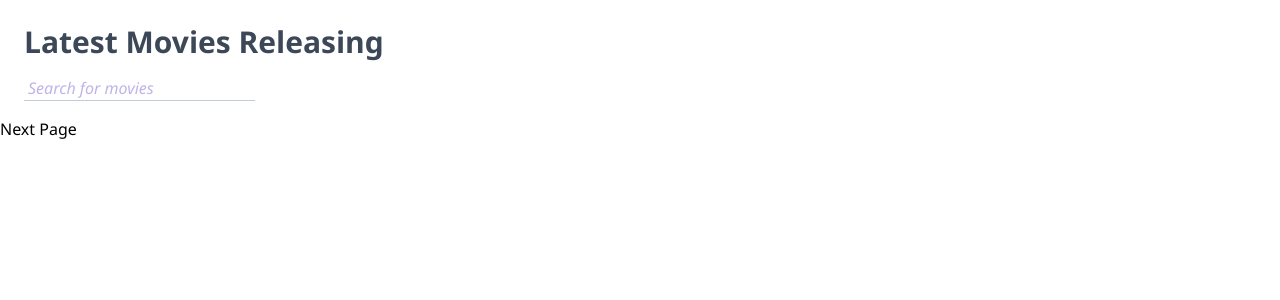
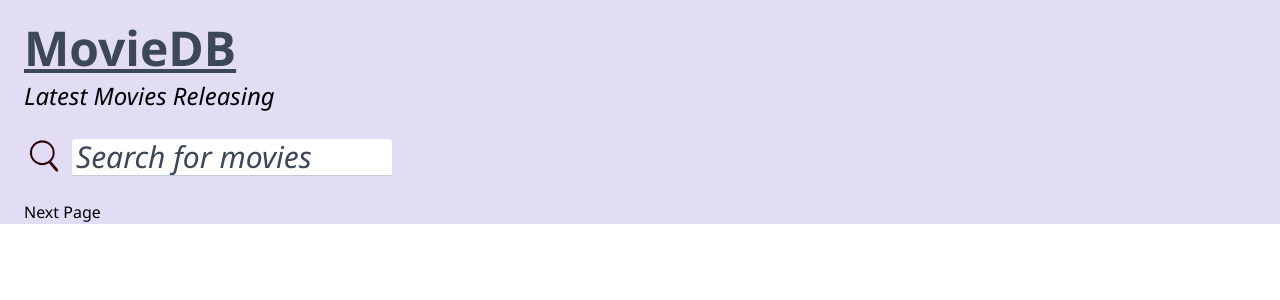
Before and after one commit to peterkwkwan/latest_movies_releasing, a React (Create React App) app: page / in a window 1280 px wide. Shown: the top 300 px of the page. Built offline with nearby package versions, Linux system fonts and the light colour scheme; no server answers.

Commit message:
feat: search icon and styling

```diff
--- a/src/App.js
+++ b/src/App.js
@@ -21,10 +21,9 @@ function App() {
   };
 
   return (
-    <div>
-      <h1 className="text-3xl ml-6 mt-6 font-bold text-gray-dark">
-        Latest Movies Releasing
-      </h1>
+    <div className="bg-primary-lightest pt-6 pl-6">
+      <h1 className="font-bold text-gray-dark text-5xl underline">MovieDB</h1>
+      <h6 className="italic text-2xl pt-2">Latest Movies Releasing</h6>
 
       <SearchBox handleSearchResults={handleSearchResults} />
 
--- a/src/components/Movie.jsx
+++ b/src/components/Movie.jsx
@@ -54,7 +54,7 @@ export const Movie = ({
         backgroundPosition: "center",
       }}
       onClick={handleClick}
-      className="mb-4 mx-6 p-4 rounded-lg border-2 text-gray-light border-primary-main cursor-pointer group"
+      className="mb-4 mr-6 p-4 rounded-lg border-2 text-gray-light border-primary-main cursor-pointer group"
     >
       <h3 className="text-2xl ml-4 font-bold">
         {title}{" "}
--- a/src/components/SearchBox.jsx
+++ b/src/components/SearchBox.jsx
@@ -1,5 +1,6 @@
 import React, { useRef, useState } from "react";
 import { fetchSearchResults } from "../utils/api";
+import { ReactComponent as SearchIcon } from "../assets/search.svg";
 
 export const SearchBox = ({ handleSearchResults }) => {
   const [searchStr, setSearchStr] = useState("");
@@ -25,15 +26,15 @@ export const SearchBox = ({ handleSearchResults }) => {
   };
 
   return (
-    <div>
-      {" "}
+    <div className="flex my-6 items-end">
+      <SearchIcon />
       <input
         type="string"
         onChange={handleKeyPress}
         id="search"
         placeholder="Search for movies"
-        className="border-b ml-6 my-4 border-gray focus:border-primary-light focus:outline-none
-        placeholder:italic placeholder:text-primary-light placeholder:pl-1 text-gray-dark"
+        className="rounded-t w-80 border-b ml-2 border-gray focus:border-primary-main focus:outline-none
+        placeholder:italic placeholder:text-gray-dark placeholder:pl-1 text-gray-dark text-3xl"
       />
     </div>
   );
```
Also changed, not shown: public/assets/search.svg (deleted), src/assets/search.svg (added).
